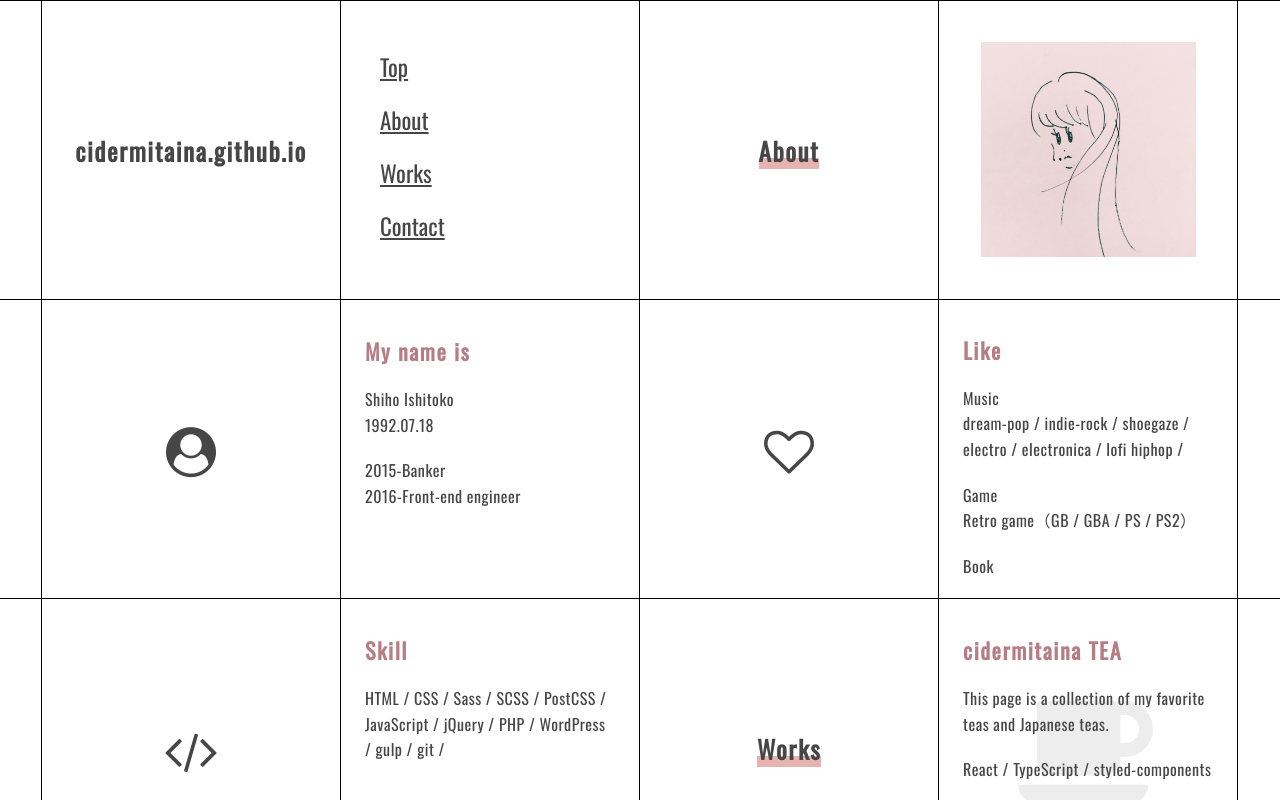
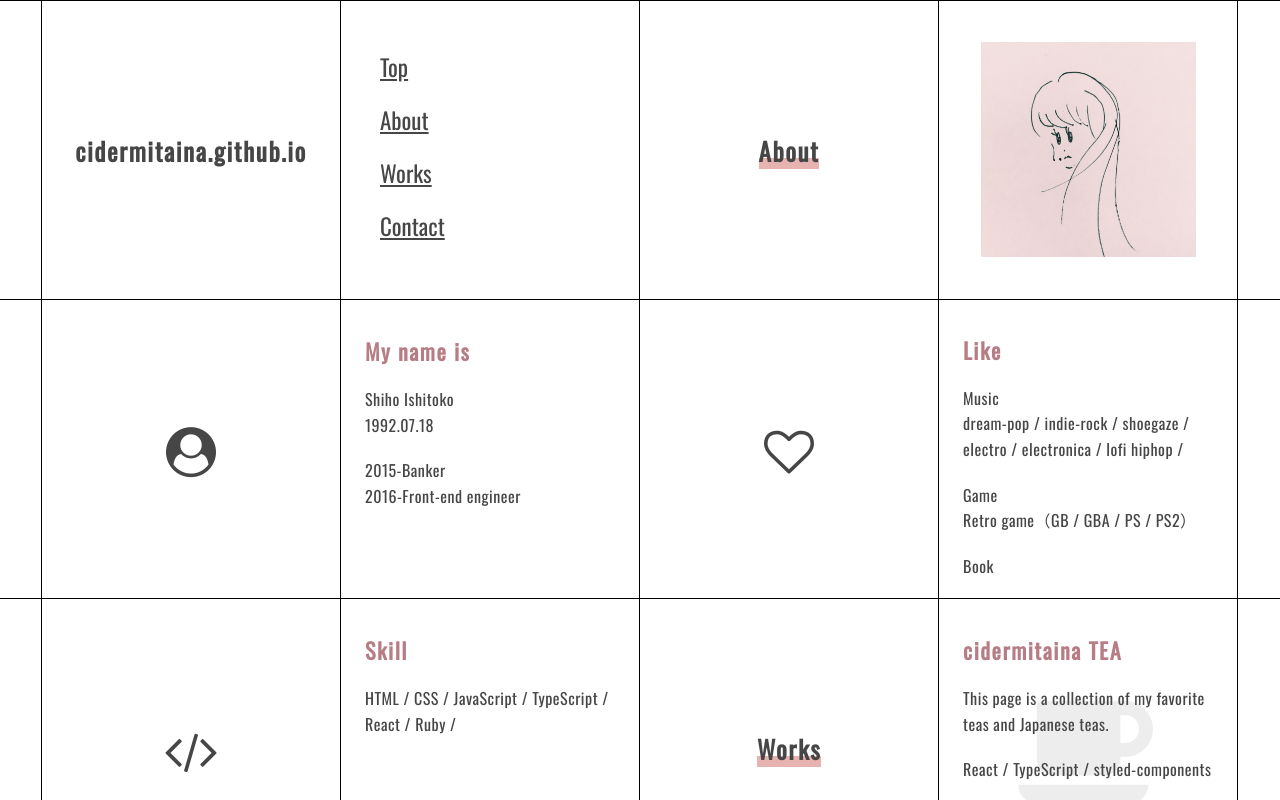
Before and after one commit to cidermitaina/cidermitaina.github.io, a React (Create React App) app: page / in a window 1280 px wide. Shown: the top 800 px of the page. Built offline with nearby package versions, Linux system fonts and the light colour scheme.

Commit message:
fix: リンクとスキル修正

```diff
--- a/src/components/Contacts/index.tsx
+++ b/src/components/Contacts/index.tsx
@@ -12,7 +12,7 @@ const Works: FC = () => {
     },
     {
       title: 'Instagram',
-      link: 'https://www.instagram.com/stsiiii/',
+      link: 'https://www.instagram.com/cidermitaina/',
       icon: 'instagram',
     },
     {
--- a/src/components/Skill/index.tsx
+++ b/src/components/Skill/index.tsx
@@ -5,7 +5,7 @@ import Contents, { ContentItems } from '../Contents';
 const Like: FC = () => {
   const contentItems: ContentItems[] = [
     {
-      content1: 'HTML / CSS / Sass / SCSS / PostCSS / JavaScript / jQuery / PHP / WordPress / gulp / git /',
+      content1: 'HTML / CSS / JavaScript / TypeScript / React / Ruby /',
       content2: '',
     },
   ];
```
Also changed, not shown: 1 other file (tests, documents, lock files or other folders).
